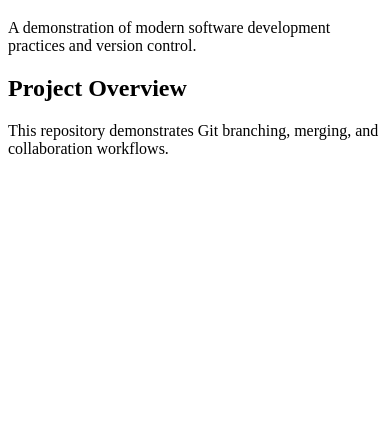
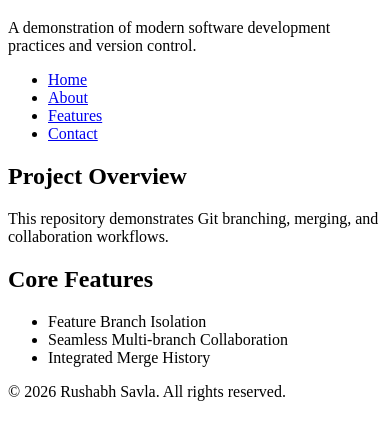
Before and after one commit to Rushabh-Savla/SDP_SGA_2, a plain HTML site: page index.html in a window 390 px wide. Shown: the part 98-538 px from the top of the page. Drawn offline with Linux system fonts and the light colour scheme.

Commit message:
Add responsive navigation bar and service features on feature branch

```diff
--- a/index.html
+++ b/index.html
@@ -4,18 +4,36 @@
     <meta charset="UTF-8">
     <meta name="viewport" content="width=device-width, initial-scale=1.0">
     <title>SDP SGA 2 - Web Application</title>
-    <link rel="stylesheet" href="style.css">
 </head>
 <body>
     <header>
         <h1>Welcome to SDP SGA 2 Web Application</h1>
         <p>A demonstration of modern software development practices and version control.</p>
+        <nav>
+            <ul>
+                <li><a href="index.html">Home</a></li>
+                <li><a href="about.html">About</a></li>
+                <li><a href="#features">Features</a></li>
+                <li><a href="#contact">Contact</a></li>
+            </ul>
+        </nav>
     </header>
     <main>
         <section id="intro">
             <h2>Project Overview</h2>
             <p>This repository demonstrates Git branching, merging, and collaboration workflows.</p>
         </section>
+        <section id="features">
+            <h2>Core Features</h2>
+            <ul>
+                <li>Feature Branch Isolation</li>
+                <li>Seamless Multi-branch Collaboration</li>
+                <li>Integrated Merge History</li>
+            </ul>
+        </section>
     </main>
+    <footer>
+        <p>&copy; 2026 Rushabh Savla. All rights reserved.</p>
+    </footer>
 </body>
 </html>
```
